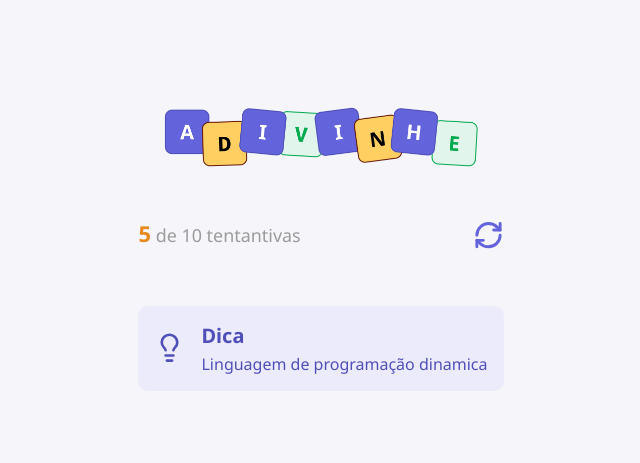
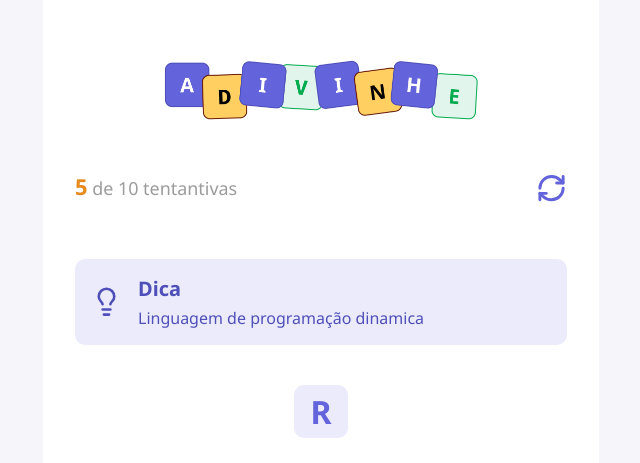
Before and after one commit to DebsTD22/jogo-adivinha-o, a React (Vite) app in the folder jogo-adivinhacao/: page / in a window 1280 px wide. Shown: the part 151-614 px from the top of the page, without its empty margins (319-959 px from the left). Built offline with nearby package versions, Linux system fonts and the light colour scheme; a web font is replaced by a local one.

Commit message:
estilizando componente de dica e main

```diff
--- a/jogo-adivinhacao/src/App.tsx
+++ b/jogo-adivinhacao/src/App.tsx
@@ -2,6 +2,7 @@
 
 import { Header } from "./components/Header"
 import { Tip } from "./components/Tip"
+import { Letter } from "./components/Letter"
 
 export default function App(){
 
@@ -14,6 +15,9 @@
       <main>
         <Header current={5} max={10} onRestart={handleRestartGame}></Header>
         <Tip tip="Linguagem de programação dinamica"></Tip>
+        <div className={styles.word}>
+          <Letter value="R"></Letter>
+        </div>
       </main>
     </div>
   )
--- a/jogo-adivinhacao/src/app.module.css
+++ b/jogo-adivinhacao/src/app.module.css
@@ -6,3 +6,20 @@
     justify-content: center;
     align-items: center;
 }
+
+.container main{
+    width: 556px;
+    background-color: #ffffff;
+    padding: 2rem;
+    padding-top: 4.5rem;
+    border-radius: 0.75rem;
+}
+
+.container .word{
+    width: 100%;
+    display: flex;
+    justify-content: center;
+    flex-wrap: wrap;
+    gap: 1rem;
+    margin: 2.5rem 0;
+}
--- /dev/null
+++ b/jogo-adivinhacao/src/components/Letter/index.tsx
@@ -0,0 +1,12 @@
+import styles from "./styles.module.css"
+type Props = {
+    value?: string
+}
+
+export function Letter({ value = " " }: Props){
+    return(
+        <div className={styles.letter}>
+            <span>{value}</span>
+        </div>
+    )
+}
--- /dev/null
+++ b/jogo-adivinhacao/src/components/Letter/styles.module.css
@@ -0,0 +1,16 @@
+.letter {
+    width: 3.37rem;
+    height: 3.37rem;
+    border-radius: 0.62rem;
+
+    background-color: #ebebfc;
+    color: #6363db;
+
+    text-transform: uppercase;
+    font-size: 2rem;
+    font-weight: 700;
+
+    display: flex;
+    align-items: center;
+    justify-content: center;
+}
```
